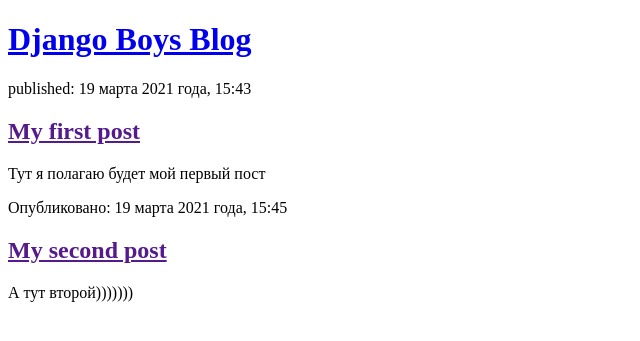
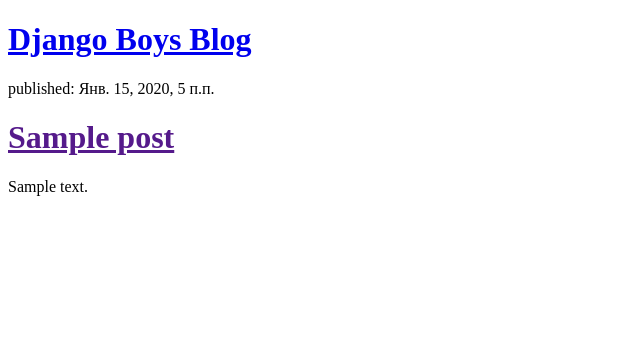
Before and after one commit to Copsisonfire/Django_Blog, a Django app: page / in a window 1280 px wide. Shown: the top 341 px of the page, without its empty margins (0-640 px from the left). Run offline with Django 3.2, Linux system fonts and the light colour scheme; tables that the repository leaves empty hold one stand-in row (values such as "Sample post").

Commit message:
Add ORM to post_html

```diff
--- a/blog/templates/blog/post_list.html
+++ b/blog/templates/blog/post_list.html
@@ -9,16 +9,13 @@
             <h1><a href="https://djangogirls.org">Django Boys Blog</a></h1>
         </div>
 
-        <div>
-            <p>published: 19 марта 2021 года, 15:43</p>
-            <h2><a href="">My first post</a></h2>
-            <p>Тут я полагаю будет мой первый пост</p>
-        </div>
+     {% for post in posts %}
+    <div>
+        <p>published: {{ post.published_date }}</p>
+        <h1><a href="">{{ post.title }}</a></h1>
+        <p>{{ post.text|linebreaksbr }}</p>
+    </div>
+{% endfor %}
 
-        <div>
-            <p>Опубликовано: 19 марта 2021 года, 15:45</p>
-            <h2><a href="">My second post</a></h2>
-            <p>А тут второй)))))))</p>
-        </div>
 </body>
 </html>
--- a/blog/views.py
+++ b/blog/views.py
@@ -1,5 +1,8 @@
 from django.shortcuts import render
+from django.utils import timezone
+from .models import Post
 
 def post_list(request):
-    return render(request, 'blog/post_list.html', {})
+    posts = Post.objects.filter(published_date__lte=timezone.now()).order_by('published_date')
+    return render(request, 'blog/post_list.html', {'posts':posts})
 # Create your views here.
```
